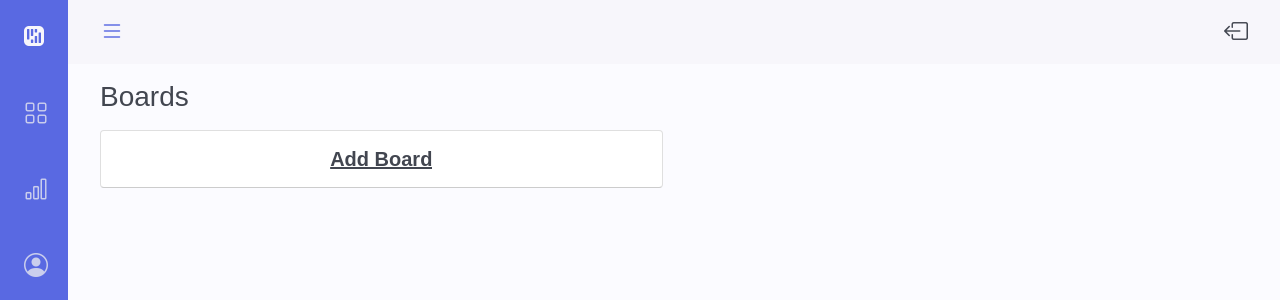
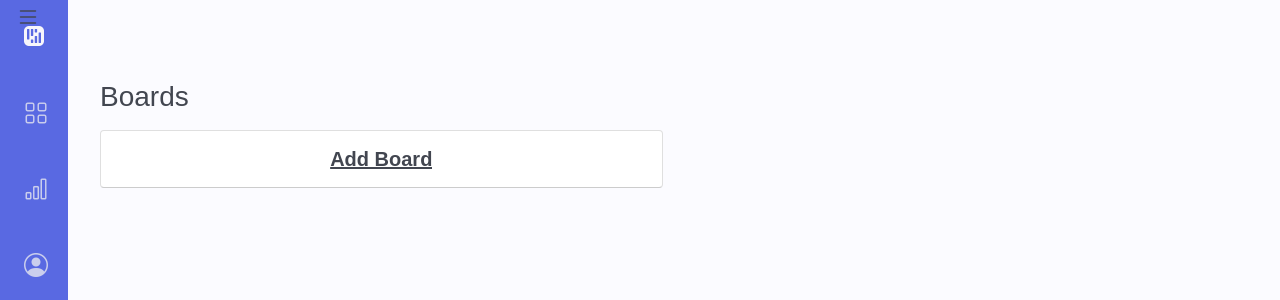
Before and after one commit to z-siddiqi/job-tracker, a Django app: page /boards/ in a window 1280 px wide. Shown: the top 300 px of the page. Run offline with Django 3.2, Linux system fonts and the light colour scheme; the visitor is signed in with stand-in values (Sample User, id 1); data that the repository does not hold is empty; parts of the project's set-up code (start-up, migrations or seed data) failed here and were passed over; some libraries are stand-ins or nearby versions.

Commit message:
refactor app header

```diff
--- a/templates/app/header.html
+++ b/templates/app/header.html
@@ -1,10 +1,16 @@
-<header class="app-header" id="appHeader">
-    <div class="app-header-toggle">
-        <i class="bi bi-list fs-4" id="appHeaderToggle"></i>
-    </div>
-    <div class="ml-auto">
-        <a href="{% url 'logout' %}">
-            <i class="bi bi-box-arrow-left fs-4"></i>
-        </a>
-    </div>
+<header class="fixed-top d-flex align-items-center w-100 px-3" id="appHeader">
+    <a href="#" onclick="toggleSidebar(event)">
+        <i class="bi bi-list fs-4" id="sidebarToggleIcon"></i>
+    </a>
 </header>
+
+<script>
+    const toggleSidebar = function (e) {
+        e.preventDefault();
+        e.stopPropagation();
+        document.querySelector("#sidebarToggleIcon").classList.toggle("bi-x"); // change icon
+        document.querySelector("#sidebar").classList.toggle("show"); // show sidebar
+        document.querySelector("body").classList.toggle("sidebar-pd"); // add padding to body
+        document.querySelector("#appHeader").classList.toggle("sidebar-pd"); // add padding to header
+    };
+</script>
```
